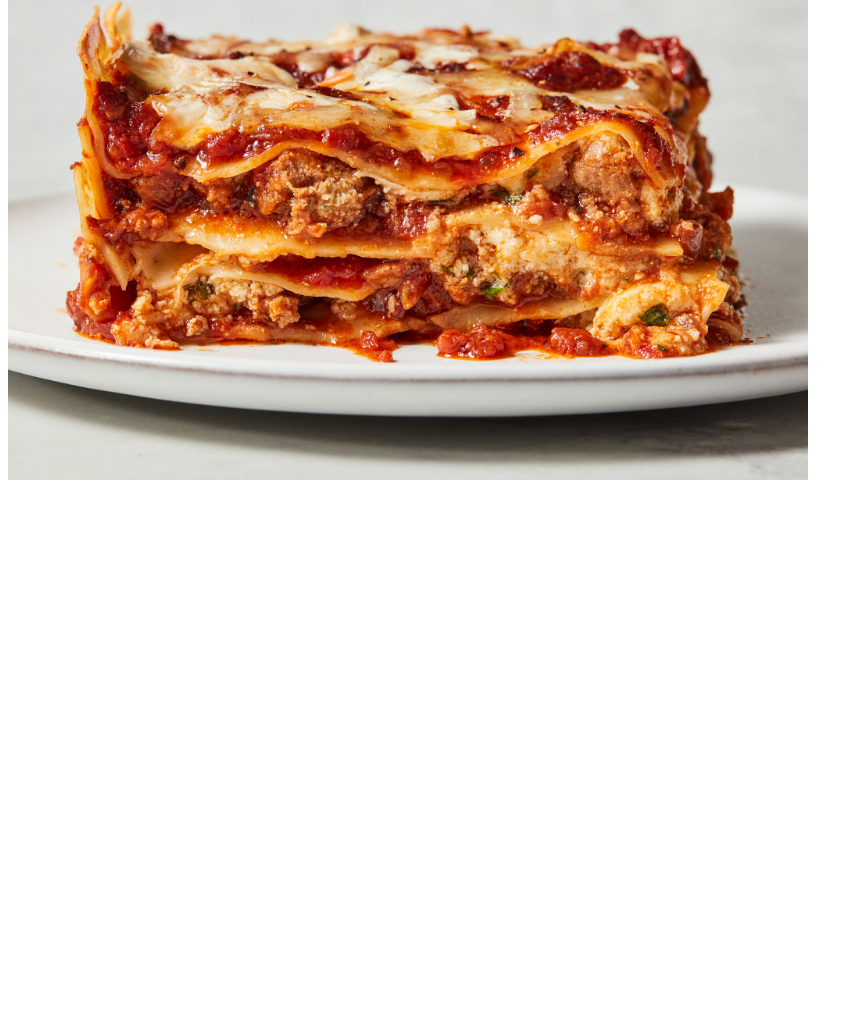
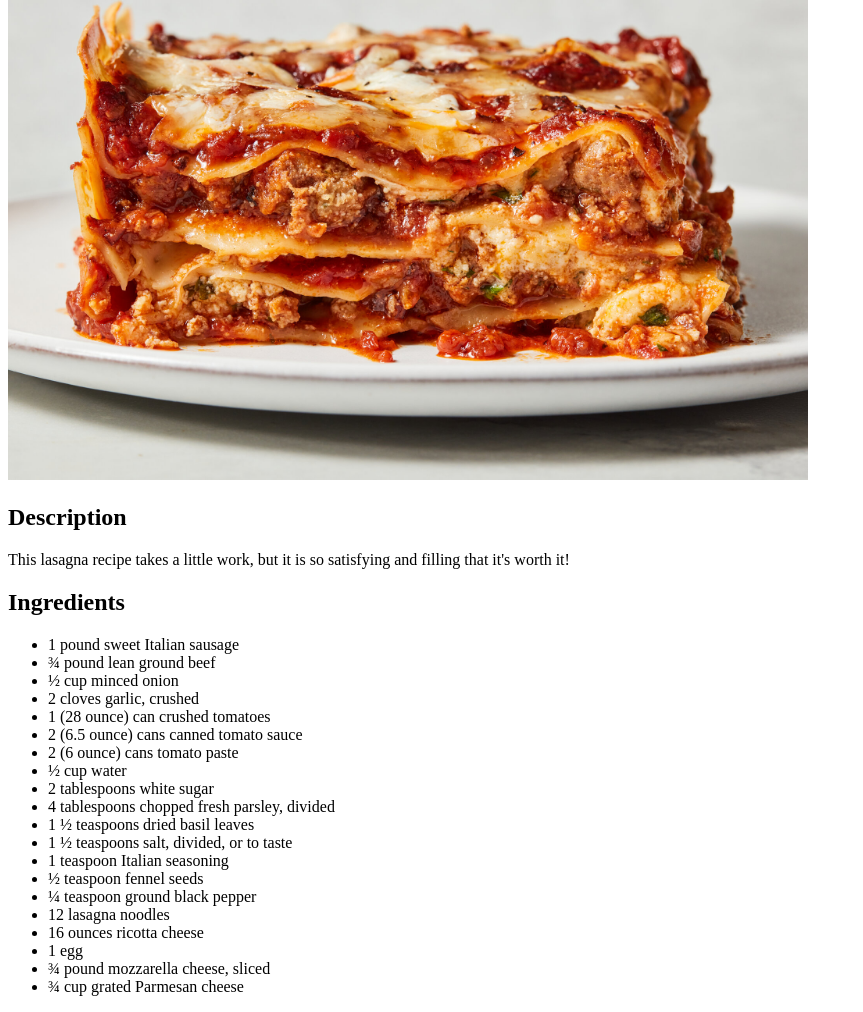
Before and after one commit to KevinLamza/odin-recipes, a plain HTML site: page recipes/lasagna.html in a window 1280 px wide. Shown: the part 133-1145 px from the top of the page, without its empty margins (0-863 px from the left). Before the commit the page ends 800 px from the top, so only its background shows below. Drawn offline with Linux system fonts and the light colour scheme.

Commit message:
add picture, description, ingredients in lasagna.html

```diff
--- a/recipes/lasagna.html
+++ b/recipes/lasagna.html
@@ -8,5 +8,30 @@
     <body>
         <h1>Lasagna</h1>
         <img src="../images/lasagna.jpg" alt="Finished Lasagna" width="800">
+        <h2>Description</h2>
+        <p>This lasagna recipe takes a little work, but it is so satisfying and filling that it's worth it!</p>
+        <h2>Ingredients</h2>
+        <ul>
+            <li>1 pound sweet Italian sausage</li>
+            <li>¾ pound lean ground beef</li>
+            <li>½ cup minced onion</li>
+            <li>2 cloves garlic, crushed</li>
+            <li>1 (28 ounce) can crushed tomatoes</li>
+            <li>2 (6.5 ounce) cans canned tomato sauce</li>
+            <li>2 (6 ounce) cans tomato paste</li>
+            <li>½ cup water</li>
+            <li>2 tablespoons white sugar</li>
+            <li>4 tablespoons chopped fresh parsley, divided</li>
+            <li>1 ½ teaspoons dried basil leaves</li>
+            <li>1 ½ teaspoons salt, divided, or to taste</li>
+            <li>1 teaspoon Italian seasoning</li>
+            <li>½ teaspoon fennel seeds</li>
+            <li>¼ teaspoon ground black pepper</li>
+            <li>12 lasagna noodles</li>
+            <li>16 ounces ricotta cheese</li>
+            <li>1 egg</li>
+            <li>¾ pound mozzarella cheese, sliced</li>
+            <li>¾ cup grated Parmesan cheese</li>
+        </ul>
     </body>
 </html>
```
